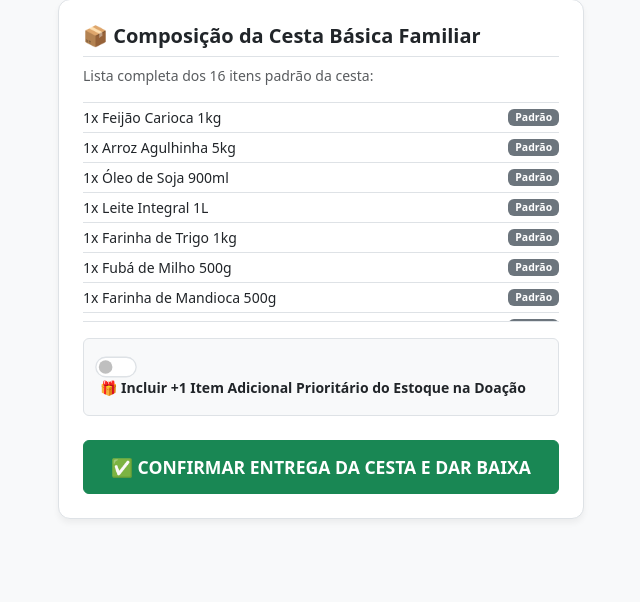
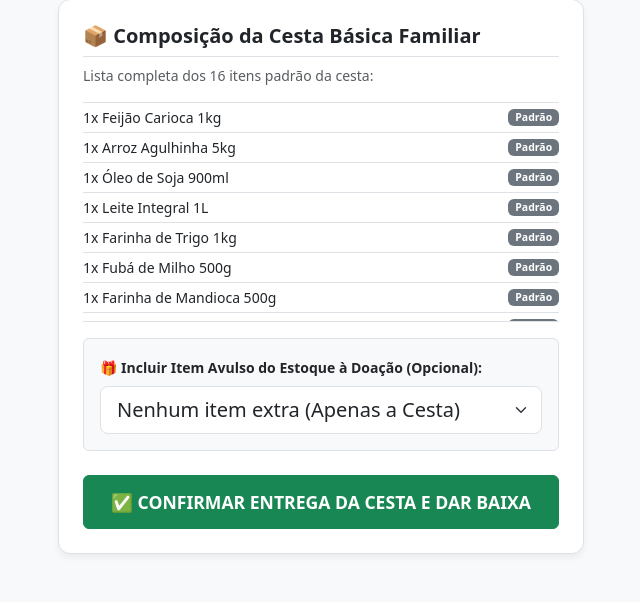
Before and after one commit to mibanhi/aacs-pwa-mvp, a Flask app: template templates/confirmar.html in a window 1280 px wide. Shown: the part 428-1030 px from the top of the page, without its empty margins (319-959 px from the left). Before the commit the page ends 947 px from the top, so only its background shows below. Run offline with Flask 3, Linux system fonts and the light colour scheme; the template is opened without the code that fills it: most values are stand-ins (such as "Sample title", 1, 10 or a date in 2020).

Commit message:
Enhance confirmar.html with item selection feature
Updated the HTML structure and added a dropdown for selecting an additional item from stock.

```diff
--- a/templates/confirmar.html
+++ b/templates/confirmar.html
@@ -79,12 +79,17 @@
             <form action="/atendimentos/confirmar" method="POST">
                 <input type="hidden" name="cpf_limpo" value="{{ cpf_limpo }}">
 
-                <!-- CHECKBOX PRÁTICO E ACESSÍVEL PARA ITEM EXTRA -->
-                <div class="form-check form-switch mb-4 p-3 bg-light rounded border">
-                    <input class="form-check-input ms-0 me-2" type="checkbox" id="incluir_extra" name="incluir_extra" value="sim" style="transform: scale(1.3);">
-                    <label class="form-check-label fw-bold text-dark small" for="incluir_extra">
-                        🎁 Incluir +1 Item Adicional Prioritário do Estoque na Doação
+                <!-- SELEÇÃO VISUAL CLARA DO ITEM ADICIONAL -->
+                <div class="mb-4 p-3 bg-light rounded border">
+                    <label for="item_extra" class="form-label fw-bold text-dark small">
+                        🎁 Incluir Item Avulso do Estoque à Doação (Opcional):
                     </label>
+                    <select class="form-select form-select-lg" id="item_extra" name="item_extra">
+                        <option value="" selected>Nenhum item extra (Apenas a Cesta)</option>
+                        {% for item in estoque %}
+                        <option value="{{ item.id }}">+ 1x {{ item.item }} (Lote #{{ item.id }} - Val: {{ item.validade }})</option>
+                        {% endfor %}
+                    </select>
                 </div>
 
                 <button type="submit" class="btn btn-success w-100 touch-target d-flex align-items-center justify-content-center gap-2">
```
